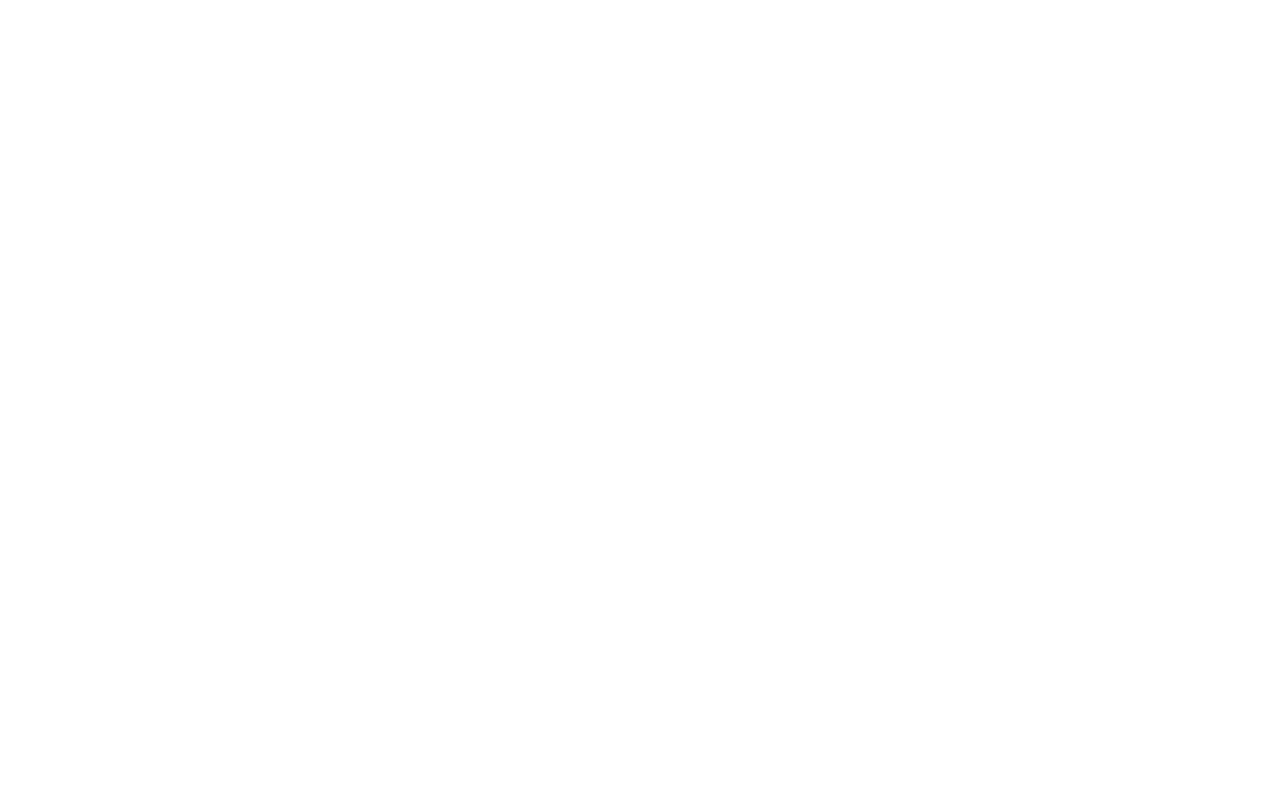
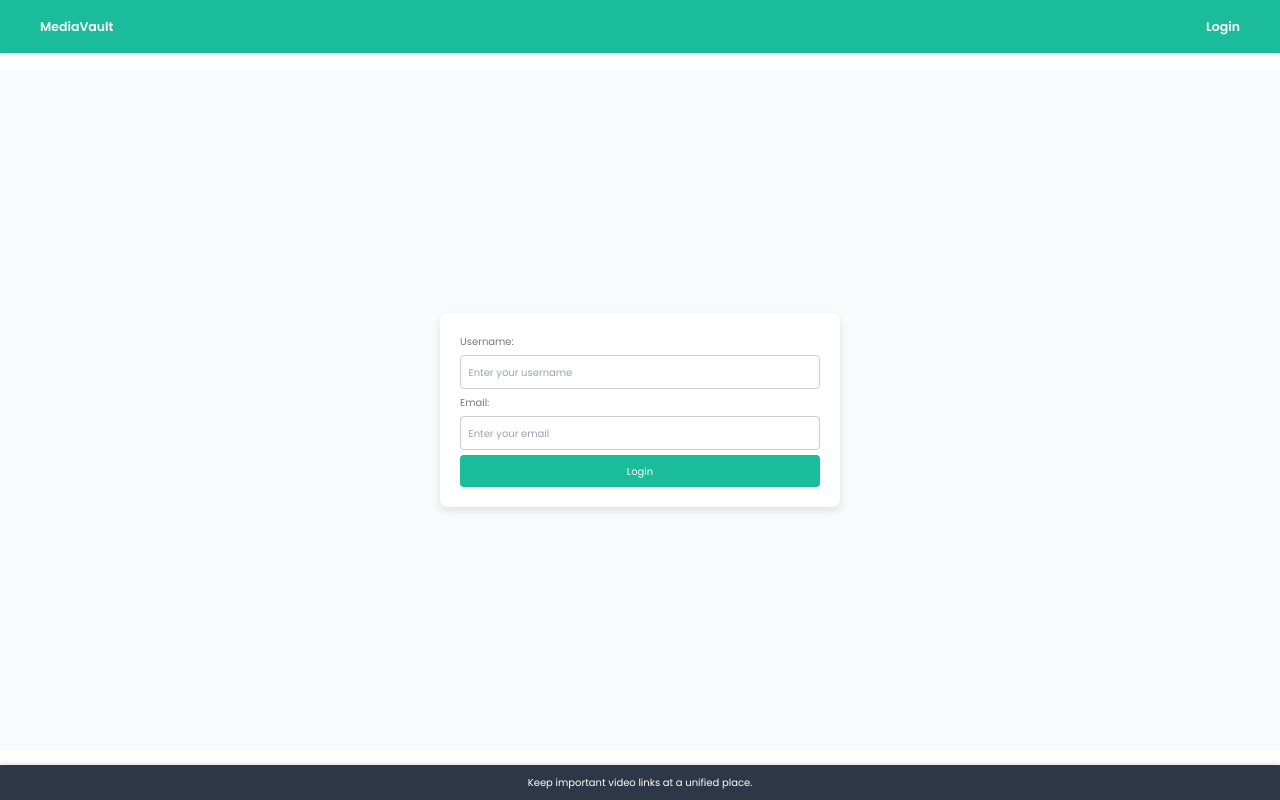
Before and after one commit to sharma-dikshant/MediaVault, a React (Vite) app: page /login in a window 1280 px wide. Before the commit this address had no page. Built offline with nearby package versions, Linux system fonts and the light colour scheme.

Commit message:
setup react-hook-form and added login form

```diff
--- a/package.json
+++ b/package.json
@@ -13,6 +13,8 @@
     "@reduxjs/toolkit": "^2.2.7",
     "react": "^18.3.1",
     "react-dom": "^18.3.1",
+    "react-hook-form": "^7.53.0",
+    "react-hot-toast": "^2.4.1",
     "react-player": "^2.16.0",
     "react-redux": "^9.1.2",
     "react-router": "^6.26.2",
--- a/src/App.jsx
+++ b/src/App.jsx
@@ -4,6 +4,7 @@
 import AppLayout from "./ui/AppLayout";
 import Home from "./pages/Home";
 import Vault from "./pages/Vault";
+import LoginForm from "./ui/LoginForm";
 
 function App() {
   return (
@@ -13,6 +14,8 @@
           <Route index element={<Navigate to="/home" />} />
           <Route path="home" element={<Home />} />
           <Route path="vault" element={<Vault />} />
+          <Route path="login" element={<LoginForm />} />
+          <Route path="*" element={<Navigate to="/home" />} />
         </Route>
       </Routes>
     </BrowserRouter>
--- /dev/null
+++ b/src/ui/LoginForm.jsx
@@ -0,0 +1,44 @@
+import { useForm } from "react-hook-form";
+import styles from "./LoginForm.module.css";
+
+function LoginForm() {
+  const {
+    register,
+    handleSubmit,
+    formState: { errors },
+  } = useForm();
+  function onSubmit(data) {
+    console.log(data);
+  }
+
+  return (
+    <div className={styles["login-form-container"]}>
+      <form onSubmit={handleSubmit(onSubmit)} className={styles["login-form"]}>
+        <label>Username:</label>
+        <input
+          type="text"
+          className={styles["login-input"]}
+          {...register("name", { required: true, minLength: 3 })}
+          placeholder="Enter your username"
+        />
+        {(errors.name?.type === "required" ||
+          errors.name?.type === "minLength") && (
+          <p role="alert">min 3 character name is required</p>
+        )}
+        <label>Email:</label>
+        <input
+          type="email"
+          className={styles["login-input"]}
+          {...register("email", { required: true })}
+          placeholder="Enter your email"
+        />
+        {errors.email?.type === "required" && (
+          <p role="alert">Email is required</p>
+        )}
+        <button className={styles["login-button"]}>Login</button>
+      </form>
+    </div>
+  );
+}
+
+export default LoginForm;
--- /dev/null
+++ b/src/ui/LoginForm.module.css
@@ -0,0 +1,72 @@
+/* Container for the login form */
+.login-form-container {
+  display: flex;
+  justify-content: center;
+  align-items: center;
+  min-height: 85vh;
+  /* Full viewport height */
+  background-color: #f9fafb;
+  /* Light background for contrast */
+}
+
+/* Styling for the form */
+.login-form {
+  background-color: white;
+  border-radius: 8px;
+  box-shadow: 0 4px 8px rgba(0, 0, 0, 0.1);
+  padding: 2rem;
+  width: 100%;
+  max-width: 400px;
+  /* Limit max width for better appearance */
+}
+
+/* Input field styling */
+.login-input {
+  width: 100%;
+  padding: 0.75rem;
+  margin: 0.5rem 0;
+  border: 1px solid #ccc;
+  border-radius: 4px;
+  font-size: 1rem;
+}
+
+/* Error message styling */
+p[role="alert"] {
+  color: #dc3545;
+  /* Red color for error messages */
+  font-size: 0.875rem;
+  margin: 0.25rem 0;
+}
+
+/* Button styling */
+.login-button {
+  background-color: #1abc9c;
+  /* Button color */
+  color: white;
+  padding: 0.75rem;
+  border: none;
+  border-radius: 4px;
+  cursor: pointer;
+  font-size: 1rem;
+  transition: background-color 0.3s;
+  width: 100%;
+  /* Full width */
+}
+
+.login-button:hover {
+  background-color: #16a085;
+  /* Darker shade on hover */
+}
+
+/* Responsive adjustments */
+@media (max-width: 768px) {
+  .login-input {
+    font-size: 0.9rem;
+    /* Smaller font size on mobile */
+  }
+
+  .login-button {
+    font-size: 0.9rem;
+    /* Smaller button font size */
+  }
+}
```
Also changed, not shown: 1 other file (tests, documents, lock files or other folders).
